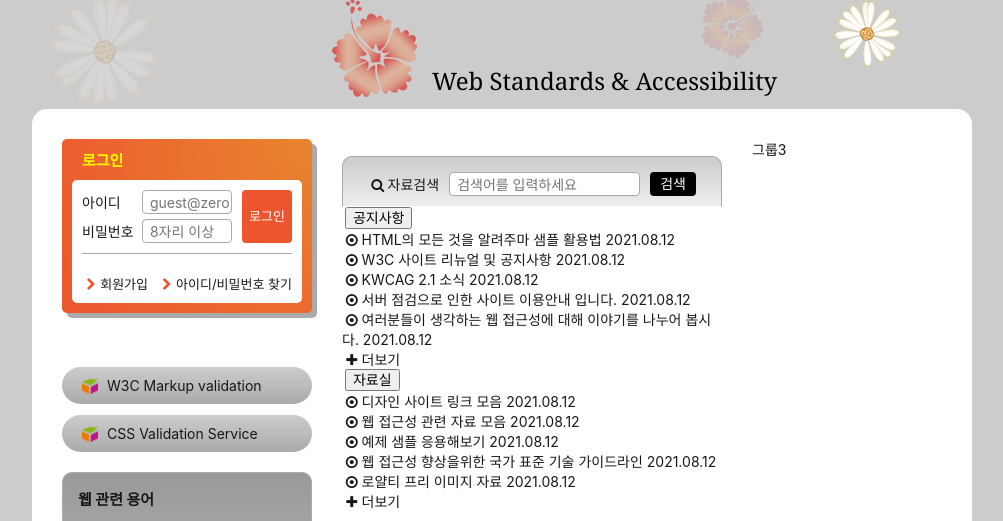
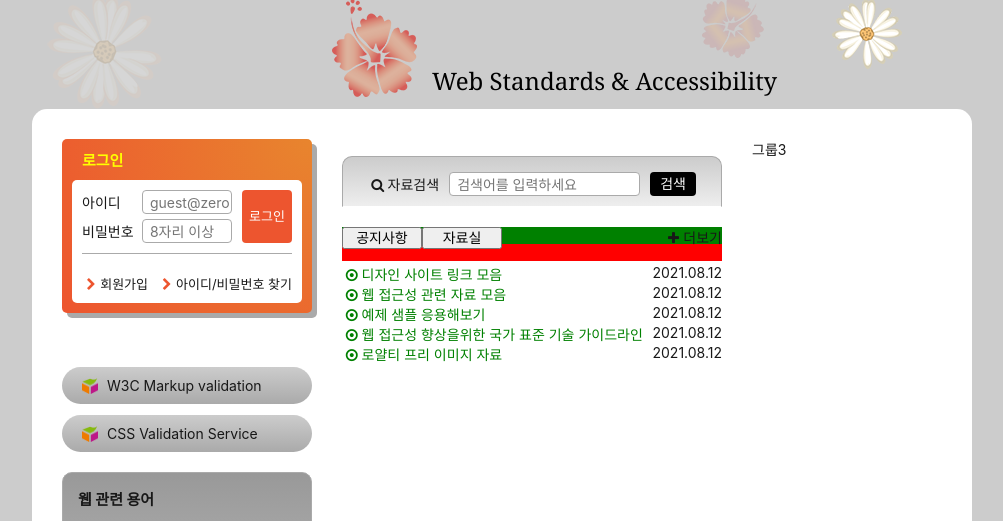
Before and after one commit to pereng11/zeroConnecTo, a website: page HTML5/index.html in a window 1280 px wide. Shown: the part 157-678 px from the top of the page, without its empty margins (138-1141 px from the left). Drawn offline with Linux system fonts and the light colour scheme; a web font is replaced by a local one.

Commit message:
공지사항 및 자료실 디자인

```diff
--- a/HTML5/css/index.css
+++ b/HTML5/css/index.css
@@ -455,6 +455,58 @@ body {
 	margin: 0 10px;
 }
 
+/* 공지사항 및 자료실 */
+.board {
+	margin-top: 20px;
+	position: relative;
+	background: yellow;
+}
+.board-panel,
+.board-more {
+	display: none;
+}
+.is-select .board-panel,
+.is-select .board-more {
+	display: block;
+}
+.board-section {
+	/* position: absolute;
+		top: 0;
+		left: 0; */
+}
+.board-tab {
+	position: absolute;
+	top: 0;
+	left: 0;
+	width: 80px;
+}
+.archive-tab {
+	margin-left: 80px;
+}
+.board-panel {
+	width: 100%;
+	margin-top: 20px;
+	float: left;
+}
+.board-panel li {
+	display: flex;
+	justify-content: space-between;
+}
+.board-more {
+	position: absolute;
+	top: 0;
+	right: 0;
+}
+.icon-dot-circled {
+	color: green;
+}
+.notice {
+	background: green;
+}
+.archive {
+	background: red;
+}
+
 /* 슬로건 */
 .slogan {
 	background: greenyellow;
```
